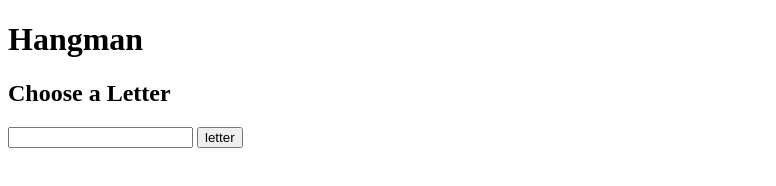
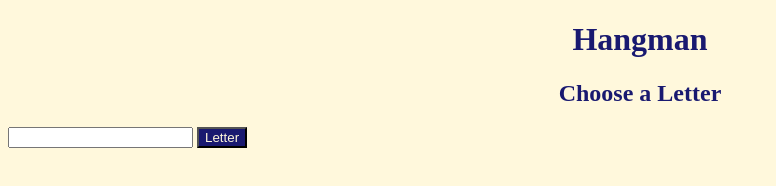
Before and after one commit to chanson84/hangman, a plain HTML site: page index.html in a window 1280 px wide. Shown: the whole page, without its empty margins (0-776 px from the left). Drawn offline with nearby package versions, Linux system fonts and the light colour scheme.

Commit message:
Updated, HTML,CSS & JS

```diff
--- a/hangman.css
+++ b/hangman.css
@@ -1,4 +1,12 @@
-h1 {
+body{
+    background: cornsilk;
+}
+h1, h2{
     text-align: center;
+    color: midnightblue;
 }
-.mistakesMade { float: right;}
+#letter, #answer, #counter, #wrong {text-align: center;
+    color: midnightblue;}
+#button {align-items: center;
+color: cornsilk;
+background-color: midnightblue;}
--- a/index.html
+++ b/index.html
@@ -2,7 +2,7 @@
 <html lang="en">
 <head>
     <meta charset="UTF-8">
-    <link href="hangman.css">
+    <link rel="stylesheet" type="text/css" href="hangman.css">
     <title>Hangman</title>
 </head>
 <body>
@@ -11,7 +11,7 @@
     <h2>Choose a Letter</h2>
     <div class="mistakesMade">
 <input id="letter" type="text">
-        <input type="button" value="letter" onclick="Letter">
+        <input id="button" type="button" value="Letter" onclick="Letter">
         <p id="answer"></p>
         <p id="counter"></p>
         <p id="wrong"></p>
```
